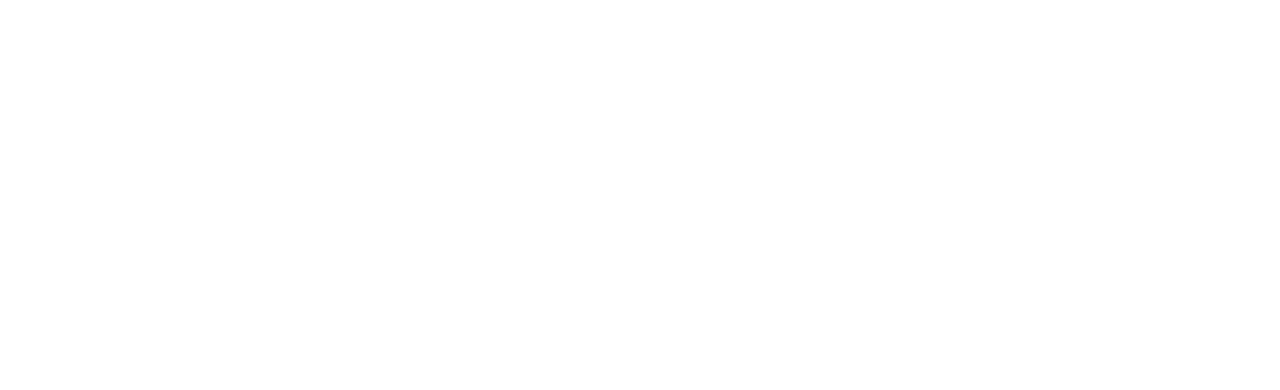
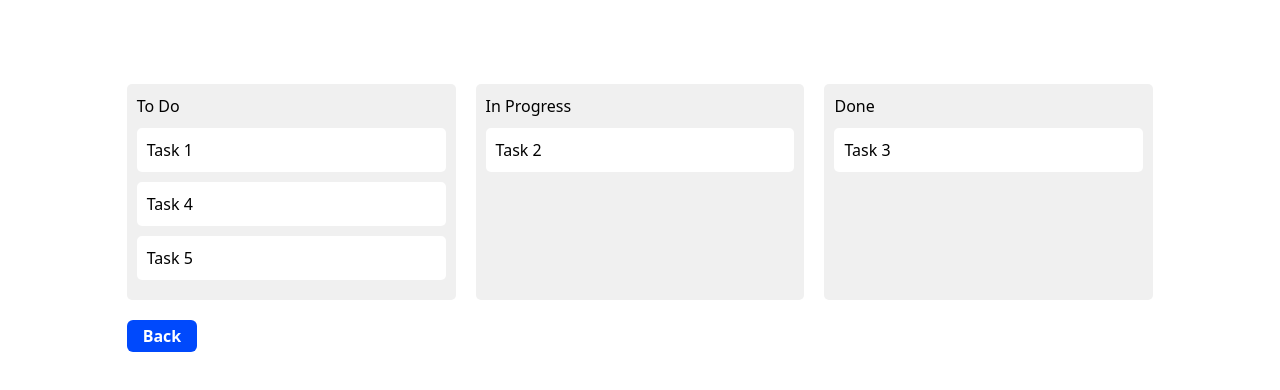
Before and after one commit to shaghayegh-dmmd/Terello, a React (Vite) app in the folder Frontend/: page /Board in a window 1280 px wide. Before the commit this address had no page. Shown: the top 390 px of the page. Built offline with nearby package versions, Linux system fonts and the light colour scheme.

Commit message:
add board page

```diff
--- a/Frontend/package.json
+++ b/Frontend/package.json
@@ -16,6 +16,8 @@
     "@mui/material": "^5.16.0",
     "axios": "^1.7.2",
     "react": "^18.2.0",
+    "react-dnd": "^16.0.1",
+    "react-dnd-html5-backend": "^16.0.1",
     "react-dom": "^18.2.0",
     "react-router-dom": "^6.24.1"
   },
--- a/Frontend/src/app/App.jsx
+++ b/Frontend/src/app/App.jsx
@@ -5,6 +5,8 @@
 import SignupPage from "../pages/SignupPage";
 import DashboardPage from '../pages/DashboardPage';
 import AssignPage from '../pages/Assign';
+import BoardPage from "../pages/BoardPage";
+
 function App() {
 
 
@@ -23,6 +25,8 @@
           </Route>
           <Route path="/Assign" element={<AssignPage />}>
           </Route>
+          <Route path="/Board" element={<BoardPage />}>
+          </Route>
         </Routes>
       </BrowserRouter>
     </div>
--- a/Frontend/src/asserts/styles/index.css
+++ b/Frontend/src/asserts/styles/index.css
@@ -1,3 +1,24 @@
 @tailwind base;
 @tailwind components;
 @tailwind utilities;
+
+.board {
+    display: flex;
+    gap: 20px;
+    padding: 20px;
+  }
+
+  .column {
+    flex: 1;
+    background: #f0f0f0;
+    padding: 10px;
+    border-radius: 5px;
+  }
+
+  .card {
+    background: white;
+    padding: 10px;
+    margin: 10px 0;
+    border-radius: 5px;
+    cursor: move;
+  }
--- a/Frontend/src/components/Header/MainHeader.jsx
+++ b/Frontend/src/components/Header/MainHeader.jsx
@@ -7,14 +7,18 @@
 function MainHeader() {
     return (
         <div className="flex justify-end bg-white items-center w-full h-14 pr-14 pl-14 border-b border-silver">
-            <div className='flex justify-between items-center w-2/6 h-10 bg-white'>
-            <Sidebar/>
-
+            <div className='flex justify-start items-center w-2/6 h-10 bg-white'>
+                <Sidebar />
+                <Link to="/Board">
+                    <button className='bg-primary text-white font-bold px-4 py-1 rounded-md mx-3'>
+                        Create
+                    </button>
+                </Link>
             </div>
             <div className="flex justify-between items-center w-4/6 h-10 bg-white">
                 <div className="flex items-center justify-center w-3/4 max-[778px]:w-full">
                     <div className="relative flex w-1/2 flex-wrap items-stretch">
-                    <span
+                        <span
                             className="input-group-text absolute flex items-center whitespace-nowrap rounded px-3 py-1.5 text-center text-base font-normal text-neutral-700 dark:text-neutral-200"
                             id="basic-addon2">
                             <svg
--- /dev/null
+++ b/Frontend/src/components/Section/Card.jsx
@@ -0,0 +1,19 @@
+import { useDrag } from 'react-dnd';
+
+const Card = ({ card }) => {
+  const [{ isDragging }, drag] = useDrag({
+    type: 'CARD',
+    item: { id: card.id },
+    collect: monitor => ({
+      isDragging: !!monitor.isDragging(),
+    }),
+  });
+
+  return (
+    <div ref={drag} className="card" style={{ opacity: isDragging ? 0.5 : 1 }}>
+      {card.content}
+    </div>
+  );
+};
+
+export default Card;
--- /dev/null
+++ b/Frontend/src/components/Section/Column.jsx
@@ -0,0 +1,15 @@
+
+import Card from './Card';
+
+const Column = ({ name, cards, onDrop }) => {
+  return (
+    <div className="column">
+      <h2>{name}</h2>
+      {cards.map(card => (
+        <Card key={card.id} card={card} />
+      ))}
+    </div>
+  );
+};
+
+export default Column;
--- /dev/null
+++ b/Frontend/src/pages/BoardPage.jsx
@@ -0,0 +1,47 @@
+import React, { useState } from 'react';
+import Column from '../components/Section/Column';
+import { DndProvider } from 'react-dnd';
+import { HTML5Backend } from 'react-dnd-html5-backend';
+import { Link } from 'react-router-dom';
+
+const Boards = () => {
+    const [columns, setColumns] = useState([
+        { id: 1, name: 'To Do', cards: [{ id: 1, content: 'Task 1' }, { id: 4, content: 'Task 4' }, { id: 5, content: 'Task 5' }] },
+        { id: 2, name: 'In Progress', cards: [{ id: 2, content: 'Task 2' }] },
+        { id: 3, name: 'Done', cards: [{ id: 3, content: 'Task 3' }] },
+    ]);
+
+    const handleDrop = (itemId, columnId) => {
+        // Handle moving the card here
+    };
+
+    return (
+        <>
+            <div className="flex justify-center items-center w-full h-full">
+                <div className="flex flex-col justify-start items-center w-5/6 h-full">
+                    <DndProvider backend={HTML5Backend}>
+                        <div className="board w-full mt-16">
+                            {columns.map(column => (
+                                <Column
+                                    key={column.id}
+                                    name={column.name}
+                                    cards={column.cards}
+                                    onDrop={(item) => handleDrop(item.id, column.id)}
+                                />
+                            ))}
+                        </div>
+                    </DndProvider>
+                    <div className='flex justify-start w-full'>
+                        <Link to="/dashboard">
+                        <button className='bg-primary text-white font-bold px-4 py-1 rounded-md mx-5 '>
+                            Back
+                        </button>
+                        </Link>
+                    </div>
+                </div>
+            </div>
+        </>
+    );
+};
+
+export default Boards;
```
Also changed, not shown: 2 other files (tests, documents, lock files or other folders).
